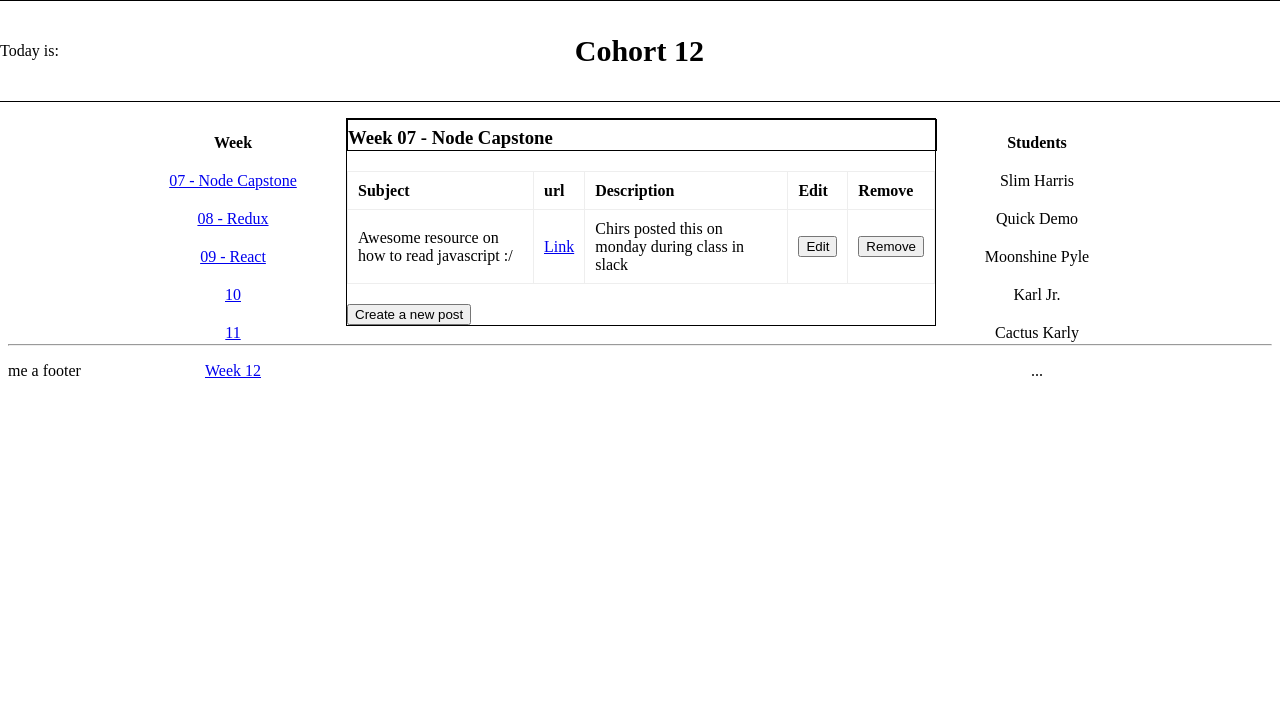
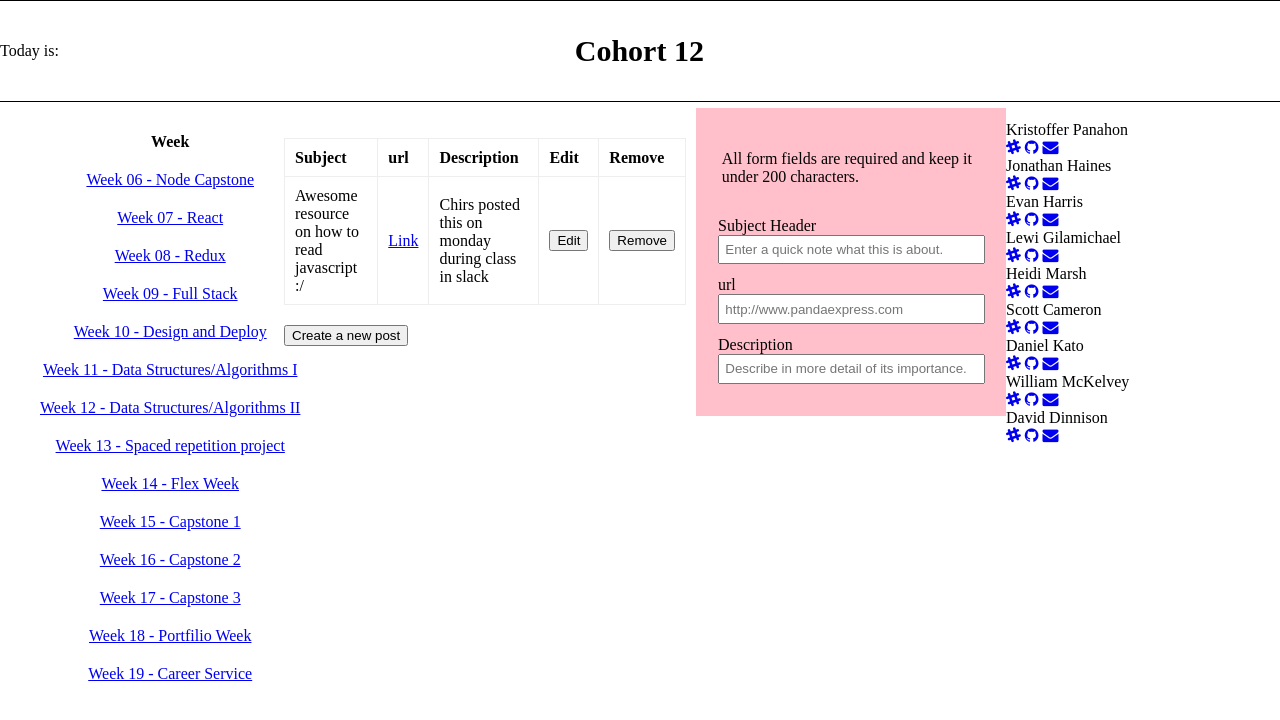
Before and after one commit to mscottcam/dash_capstone, a website: page public/index.html in a window 1280 px wide. Drawn offline with nearby package versions, Linux system fonts and the light colour scheme; a web font is replaced by a local one.

Commit message:
html css changes

```diff
--- a/public/index.html
+++ b/public/index.html
@@ -25,43 +25,87 @@
               <li>
                 <strong>Week</strong>
               </li>
-              <li><a href="#week-07">07 - Node Capstone</a></li>
-              <li><a href="#week-08">08 - Redux</a></li>
-              <li><a href="#week-09">09 - React</a></li>
-              <li><a href="#week-10">10</a></li>
-              <li><a href="#week-11">11</a></li>
-              <li><a href="#week-12">Week 12</a></li>
-              <!-- <li><a href="#week-13">13</a></li> -->
-              <!-- <li><a href="#week-14">14</a></li>
-              <li><a href="#week-15">15 - Capstone 1</a></li>
-              <li><a href="#week-16">16 - Capstone 2</a></li>
-              <li><a href="#week-17">17 - Capstone 3</a></li>
-              <li><a href="#week-18">18 - Portfilio Week</a></li>
-              <li><a href="#week-19">19 - Career Service</a></li> -->
+              <li><a href="#week-06">Week 06 - Node Capstone</a></li>
+              <li><a href="#week-07">Week 07 - React</a></li>
+              <li><a href="#week-08">Week 08 - Redux</a></li>
+              <li><a href="#week-09">Week 09 - Full Stack</a></li>
+              <li><a href="#week-10">Week 10 - Design and Deploy</a></li>
+              <li><a href="#week-11">Week 11 - Data Structures/Algorithms I</a></li>
+              <li><a href="#week-12">Week 12 - Data Structures/Algorithms II</a></li>
+              <li><a href="#week-13">Week 13 - Spaced repetition project</a></li>
+              <li><a href="#week-14">Week 14 - Flex Week</a></li>
+              <li><a href="#week-15">Week 15 - Capstone 1</a></li>
+              <li><a href="#week-16">Week 16 - Capstone 2</a></li>
+              <li><a href="#week-17">Week 17 - Capstone 3</a></li>
+              <li><a href="#week-18">Week 18 - Portfilio Week</a></li>
+              <li><a href="#week-19">Week 19 - Career Service</a></li>
             </ul>
         </div>
       </section>
       <section class="right contacts">
         <div class="user-list">
-          <ul>
-            <li>
-              <strong>Students</strong>
-            </li>
-            <li>Slim Harris</li>
-            <li>Quick Demo</li>
-            <li>Moonshine Pyle</li>
-            <li>Karl Jr.</li>
-            <li>Cactus Karly</li>
-            <li>...</li>
-          </ul>
-        </div>
+
+          <div class="user" data-user-index="">
+            <span>Kristoffer Panahon</span><br>
+            <a href="https://thinkful-students.slack.com/messages/@kristoffer/"><i class="fa fa-slack"></i></a>
+            <a href="https://github.com/krp312"><i class="fa fa-github"></i></a>
+            <a href="mailto:krp312@me.com"><i class="fa fa-envelope"></i></a>
+          </div>
+          <div class="user" data-user-index="">
+            <span>Jonathan Haines</span><br>
+            <a href="https://thinkful-students.slack.com/messages/@jonhaines/"><i class="fa fa-slack"></i></a>
+            <a href="https://github.com/joncancode"><i class="fa fa-github"></i></a>
+            <a href="mailto:jc.haines19@gmail.com"><i class="fa fa-envelope"></i></a>
+          </div>
+          <div class="user" data-user-index="">
+            <span>Evan Harris</span><br>
+            <a href="https://thinkful-students.slack.com/messages/@echarris/"><i class="fa fa-slack"></i></a>
+            <a href="https://github.com/eharris128"><i class="fa fa-github"></i></a>
+            <a href="mailto:echarris@smcm.edu"><i class="fa fa-envelope"></i></a>
+          </div>
+          <div class="user" data-user-index="">
+            <span>Lewi Gilamichael</span><br>
+            <a href="https://thinkful-students.slack.com/messages/@lewi/"><i class="fa fa-slack"></i></a>
+            <a href="https://github.com/lewi-g"><i class="fa fa-github"></i></a>
+            <a href="mailto:dr.lewi@gmail.com"><i class="fa fa-envelope"></i></a>
+          </div>
+          <div class="user" data-user-index="">
+            <span>Heidi Marsh</span><br>
+            <a href="https://thinkful-students.slack.com/messages/@zwillerzoog/"><i class="fa fa-slack"></i></a>
+            <a href="https://github.com/zwillerzoog"><i class="fa fa-github"></i></a>
+            <a href="mailto:marsh.heidi.c@gmail.com"><i class="fa fa-envelope"></i></a>
+          </div>
+          <div class="user" data-user-index="">
+            <span>Scott Cameron</span><br>
+            <a href="https://thinkful-students.slack.com/messages/@scott_cam/"><i class="fa fa-slack"></i></a>
+            <a href="https://github.com/mscottcam"><i class="fa fa-github"></i></a>
+            <a href="mailto:mscottcam@gmail.com"><i class="fa fa-envelope"></i></a>
+          </div>
+          <div class="user" data-user-index="">
+            <span>Daniel Kato</span><br>
+            <a href="https://thinkful-students.slack.com/messages/@danielkato/"><i class="fa fa-slack"></i></a>
+            <a href="https://github.com/dankato"><i class="fa fa-github"></i></a>
+            <a href="mailto:apearmor@gmail.com"><i class="fa fa-envelope"></i></a>
+          </div>
+          <div class="user" data-user-index="">
+            <span>William McKelvey</span><br>
+            <a href="https://thinkful-students.slack.com/messages/@wmac/"><i class="fa fa-slack"></i></a>
+            <a href="https://github.com/52lions06"><i class="fa fa-github"></i></a>
+            <a href="mailto:mckelvey.william@yahoo.com"><i class="fa fa-envelope"></i></a>
+          </div>
+          <div class="user" data-user-index="">
+            <span>David Dinnison</span><br>
+            <a href="https://thinkful-students.slack.com/messages/@daviddinnison/"><i class="fa fa-slack"></i></a>
+            <a href="https://github.com/daviddinnison"><i class="fa fa-github"></i></a>
+            <a href="mailto:david.g.dinnison@gmail.com"><i class="fa fa-envelope"></i></a>
+          </div>
       </section>
       <section class="center news">
-        <!--news items-->
+        <!-- news items
         <div class="week-container">
           <div class="week-top-row">
             <h3 id="week-07">Week 07 - Node Capstone</h3>
-            <!-- <button class="create-button">Create</button> -->
+            <! <button class="create-button">Create</button> -->
           </div>
 
           <!-- <div class="post-class">
@@ -84,7 +128,7 @@
                 </tr>
               </thead>
               <tbody class="tbody">
-                <tr>
+                <tr class="table-row">
                   <td>Awesome resource on how to read javascript :/ </td>
                   <td><a href="https://www.w3schools.com/" target="_blank">Link</a></td>
                   <td>Chirs posted this on monday during class in slack</td>
@@ -120,16 +164,12 @@
 
     </main>
   </container>
-    <footer>
-      <hr>
-      <p>me a footer</p>
-    </footer>
 
     <script
       src="https://code.jquery.com/jquery-3.2.1.min.js"
       integrity="sha256-hwg4gsxgFZhOsEEamdOYGBf13FyQuiTwlAQgxVSNgt4="
       crossorigin="anonymous"></script>
         <script src="https://code.jquery.com/ui/1.12.1/jquery-ui.js"></script>
-      <script src="app.js"></script>
+      <script src="app_draft.js"></script>
       </body>
 </html>
--- a/public/styles.css
+++ b/public/styles.css
@@ -48,24 +48,32 @@
 .main-container {
 margin-top: 100px;
 display: flex;
+justify-content: space-between;
 width: 100%;
 }
 
 .left, .right {
+
 display: flex;
 justify-content: center;
+flex-direction: column;
 width: 20%;
+height: 100%;
 }
 
 .left {
+margin-top: 300px;
+align-items: flex-start
 }
 
 .right {
+margin-top: 175px;
 order: 2;
 }
 
 .week-list {
 position: fixed;
+margin-left: -150px;
 
 }
 .user-list {
```
Lines whose indentation alone changed are shown as unchanged.
